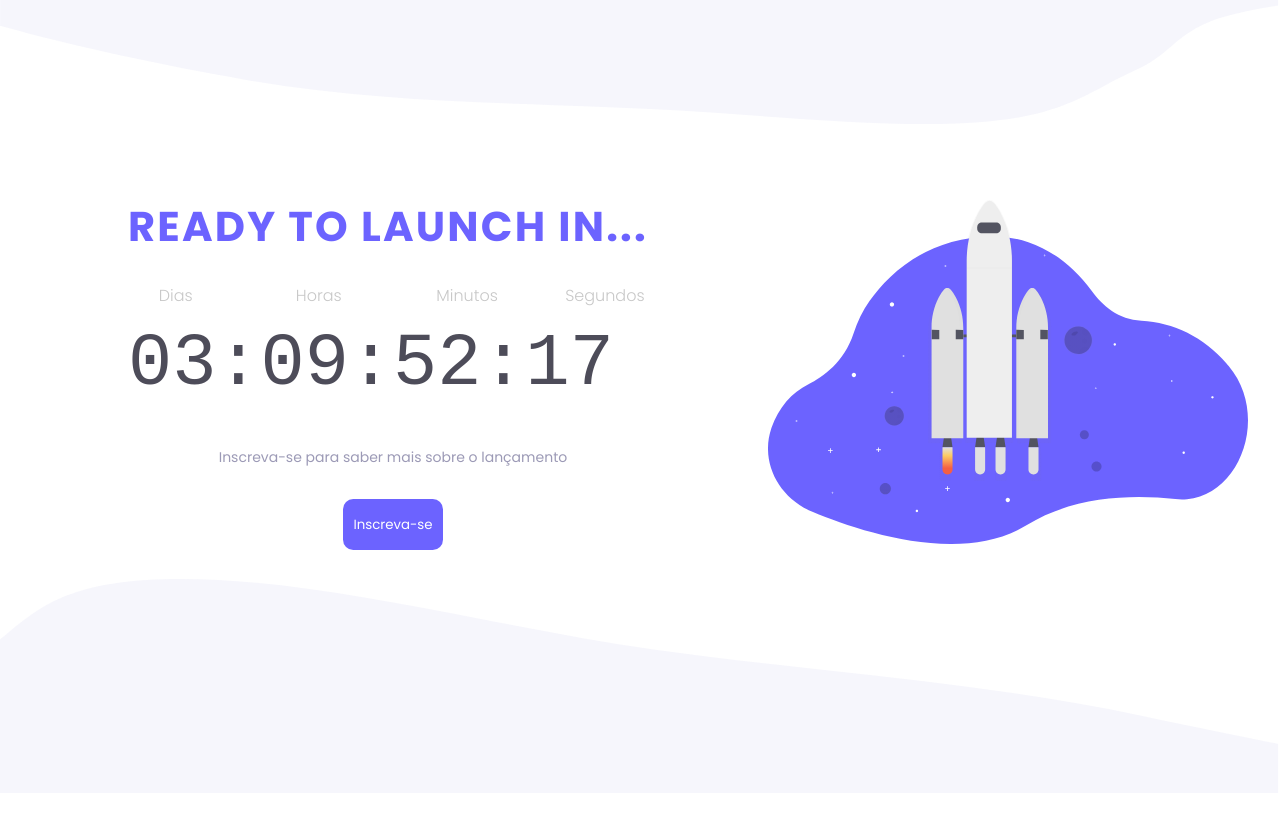
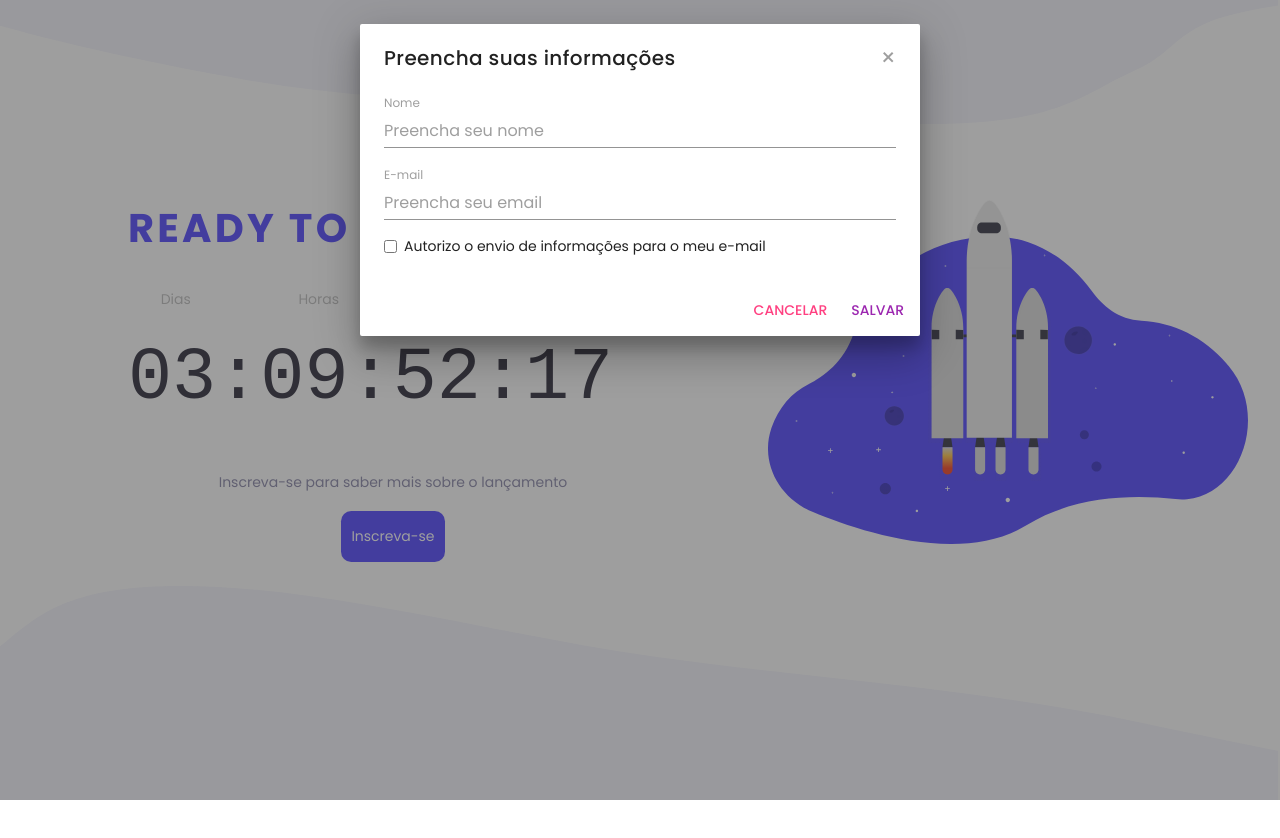
Before and after one commit to brunocs90/Countdown, a plain HTML site: page index.html in a window 1280 px wide. Both pictures are taken after a click on the button "Inscreva-se". Shown: the top 838 px of the page. Drawn offline with nearby package versions, Linux system fonts and the light colour scheme; a web font is replaced by a local one.

Commit message:
usando material desing

```diff
--- a/css/style.css
+++ b/css/style.css
@@ -2,7 +2,6 @@
   margin: 0;
   padding: 0;
   box-sizing: border-box;
-  font-family: 'Poppins', sans-serif;
 }
 
 :root {
@@ -14,6 +13,7 @@
 }
 
 body {
+  font-family: 'Poppins', sans-serif;
   background-color: #F1F1F2;
   position: relative;
   height: 100vh;
@@ -57,23 +57,22 @@ body {
 }
 
 .ready-to-launch {
+  width: 33.12rem;
   font-style: normal;
-  font-weight: bold;
-  font-size: 1.3rem;
-  line-height: 3.37rem;
-  letter-spacing: 0.105em;
+  font-weight: 700;
+  font-size: 2.5rem;
+  letter-spacing: 0.08em;
   text-transform: uppercase;
-  width: 33.12rem;
 
   color: var(--purple);
 }
 
 .countdown-text {
+  width: 33.12rem;
   margin-top: 2rem;
   display: flex;
   flex-direction: row;
   justify-content: space-between;
-  width: 33.12rem;
 
   font-style: normal;
   font-weight: 300;
@@ -85,12 +84,11 @@ body {
 
 .countdown-function {
   width: 33.12rem;
-  padding-top: 1rem;
-
-  justify-content: flex-start;
 
   font-family: 'Azeret Mono', monospace;
-  font-size: 4.60em;
+  font-size: 5.25em;
+  padding-top: 1rem;
+  justify-content: flex-start;
 
   color: var(--black);
 }
@@ -139,7 +137,7 @@ body {
   border: 0;
   padding: 0.625rem;
   border-radius: 0.638rem;
-  margin-top: 31px;
+  margin-top: 2px;
 
   font-style: normal;
   font-weight: normal;
--- a/index.html
+++ b/index.html
@@ -6,13 +6,13 @@
     <meta http-equiv="X-UA-Compatible" content="IE=edge">
     <meta name="viewport" content="width=device-width, initial-scale=1.0">
     <title>Coming soon</title>
-    <link rel="preconnect" href="https://fonts.googleapis.com">
-    <link rel="preconnect" href="https://fonts.gstatic.com" crossorigin>
+
+    <link href="https://fonts.googleapis.com/icon?family=Material+Icons" rel="stylesheet">
+    <link href="/css/material.min.css" rel="stylesheet">
+    <link
+        href="https://fonts.googleapis.com/css2?family=Azeret+Mono:wght@500&family=Poppins:wght@400;500;700;900&family=Roboto:wght@300;400;500;700;900&display=swap"
+        rel="stylesheet">
     <link rel="stylesheet" href="./css/style.css">
-    <link
-        href="https://fonts.googleapis.com/css2?&family=DM+Sans:wght@700&family=Azeret+Mono:wght@500&family=Poppins:wght@300;400;500;700&display=swap"
-        rel="stylesheet">
-
 </head>
 
 <body>
@@ -27,7 +27,7 @@
     </div>
     <div id="content" class="container">
         <div class="ready-to-launch">
-            <h1>READY TO LAUNCH IN...</h1>
+            READY TO LAUNCH IN...
         </div>
         <div class="countdown-text">
             <div class="dias">Dias</div>
@@ -42,11 +42,51 @@
         </div>
 
         <div>
-            <button class="btn-register">
-                Inscreva-se
-            </button>
+            <button type="button" class="btn-register" data-toggle="modal" data-target="#exampleModal"
+                data-whatever="@mdo">Inscreva-se</button>
         </div>
     </div>
+    <div class="modal fade" id="exampleModal" tabindex="-1" role="dialog" aria-labelledby="exampleModalLabel"
+        aria-hidden="true">
+        <div class="modal-dialog" role="document">
+            <div class="modal-content">
+                <div class="modal-header">
+                    <h5 class="modal-title" id="exampleModalLabel">Preencha suas informações</h5>
+                    <button type="button" class="close" data-dismiss="modal" aria-label="Close">
+                        <span aria-hidden="true">&times;</span>
+                    </button>
+                </div>
+                <div class="modal-body">
+                    <form>
+                        <div class="form-group">
+                            <label for="nome">Nome</label>
+                            <input type="text" class="form-control" id="nome" aria-describedby="nome"
+                                placeholder="Preencha seu nome">
+                        </div>
+                        <div class="form-group">
+                            <label for="email">E-mail</label>
+                            <input type="email" class="form-control" id="email" aria-describedby="email"
+                                placeholder="Preencha seu email">
+                        </div>
+                        <div class="form-check">
+                            <input type="checkbox" class="form-check-input" id="checkbox">
+                            <label class="form-check-label" for="checkbox">Autorizo o envio de informações para
+                                o meu e-mail</label>
+                        </div>
+                    </form>
+                </div>
+                <div class="modal-footer">
+                    <button type="button" class="btn btn-secondary" data-dismiss="modal">Cancelar</button>
+                    <button type="submit" class="btn btn-primary" data-dismiss="modal">Salvar</button>
+                </div>
+            </div>
+        </div>
+    </div>
+    <script src="https://code.jquery.com/jquery-3.2.1.slim.min.js"></script>
+    <script src="https://cdnjs.cloudflare.com/ajax/libs/popper.js/1.12.9/umd/popper.min.js"></script>
+    <script src="https://maxcdn.bootstrapcdn.com/bootstrap/4.0.0/js/bootstrap.min.js"></script>
+    <script src="/script/material.min.js"></script>
+
     <script src="./script/script.js"></script>
 </body>
 
```
Also changed, not shown: css/material.min.css (added), script/material.min.js (added).
